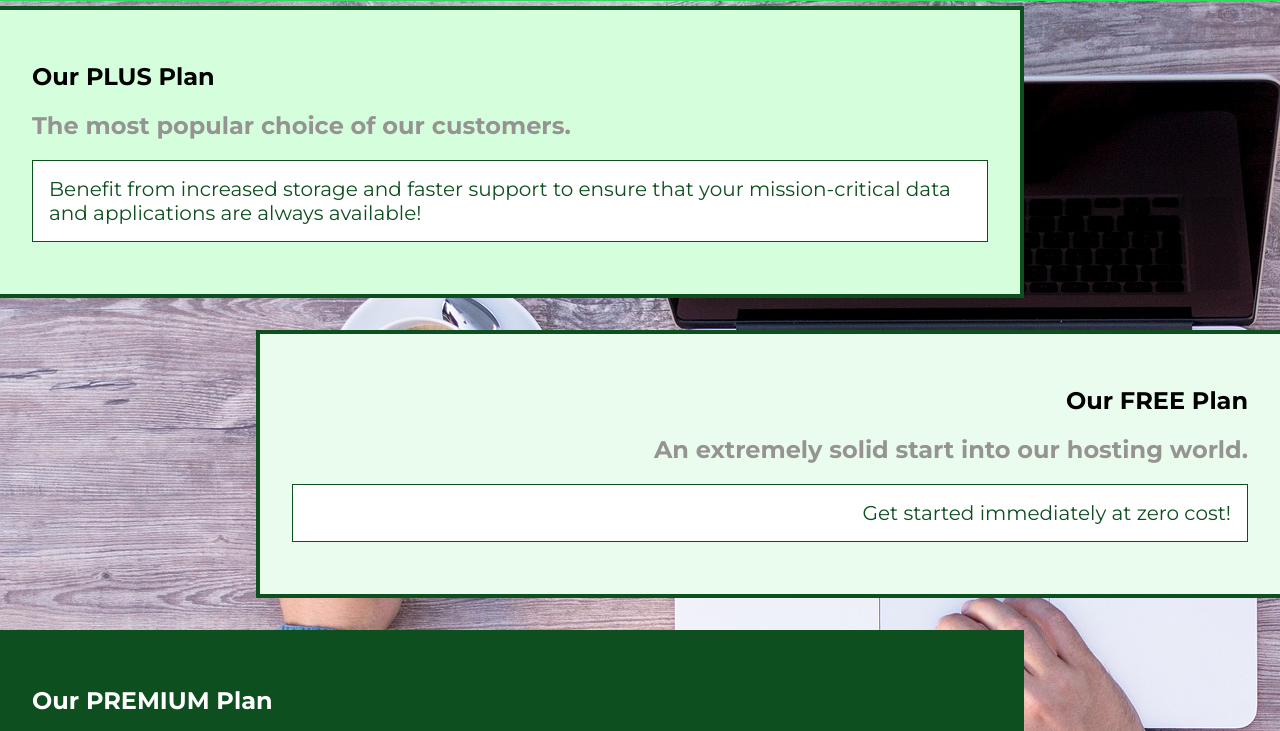
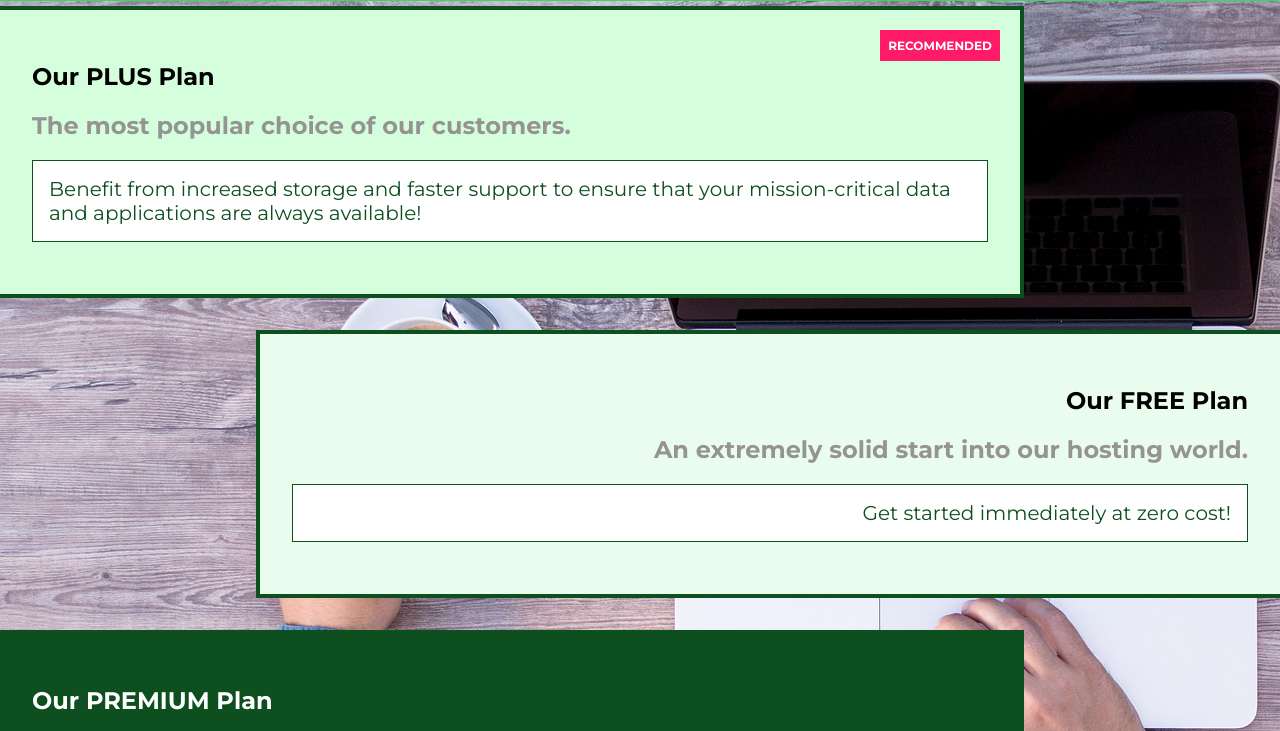
Before and after one commit to mateuszfranke/css-course, a plain HTML site: page packages/index.html in a window 1280 px wide. Shown: the part 42-773 px from the top of the page. Drawn offline with Linux system fonts and the light colour scheme.

Commit message:
badge added

```diff
--- a/packages/index.html
+++ b/packages/index.html
@@ -38,6 +38,7 @@
     <section class="package" id="plus">
         <a href="#">
             <h1 class="package__title">Our PLUS Plan</h1>
+            <h2 class="package__badge">RECOMMENDED</h2>
             <h2 class="package__subtitle">The most popular choice of our customers.</h2>
             <p class="package__info">Benefit from increased storage and faster support to ensure that your mission-critical data and applications
                 are always available!</p>
--- a/packages/packages.css
+++ b/packages/packages.css
@@ -6,6 +6,7 @@ main {
     margin: 16px 0;
     border: solid 4px #0e4f1f;
     border-left: none;
+    position: relative;
 }
 
 .package:hover,
@@ -66,3 +67,14 @@ main {
     position: fixed;
     z-index: -2;
 }
+
+.package__badge{
+    position: absolute;
+    top: 0;
+    right: 0;
+    margin: 20px;
+    font-size: 12px;
+    color: white;
+    background-color: #ff1b68;
+    padding: 8px;
+}
```
